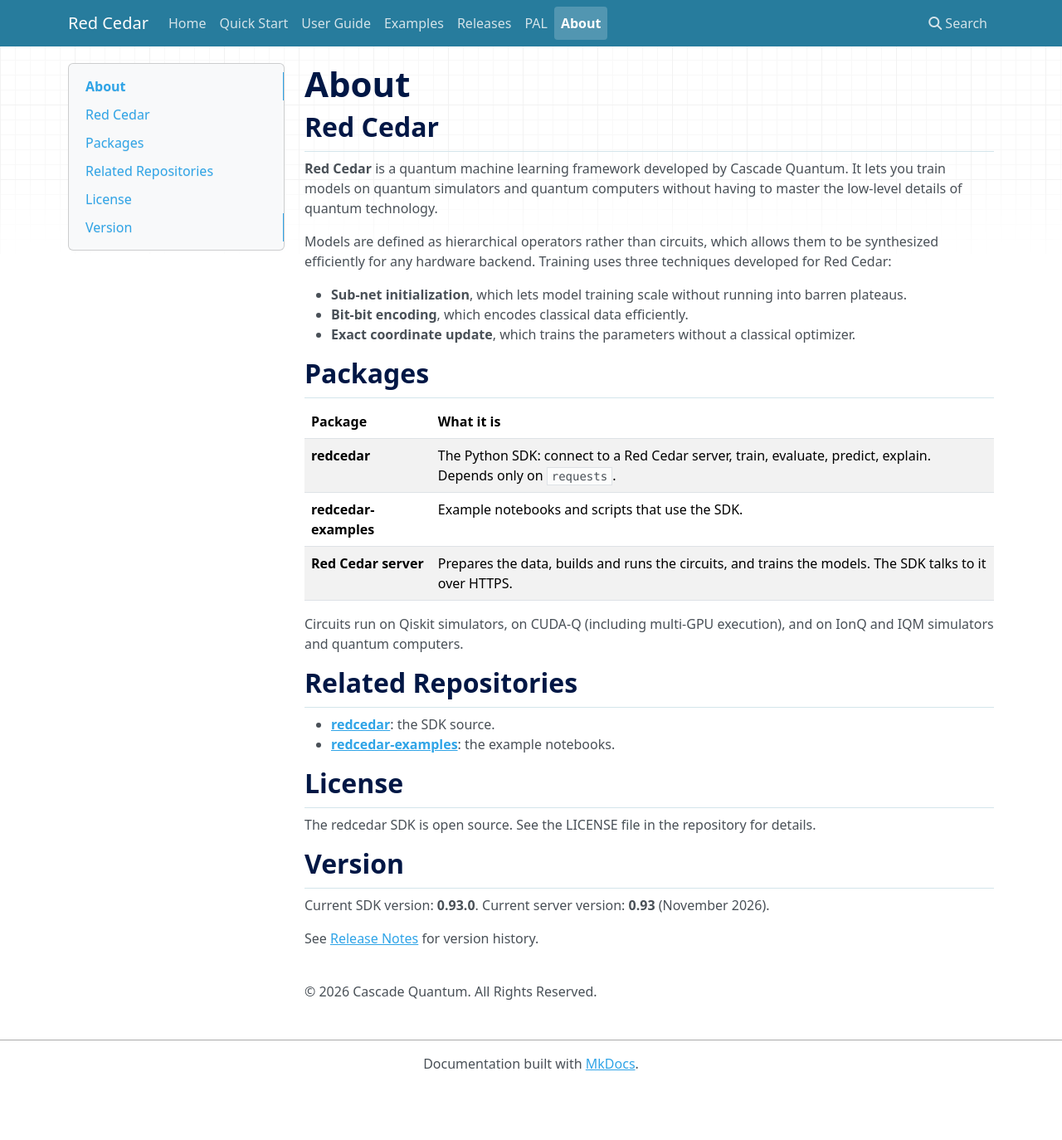
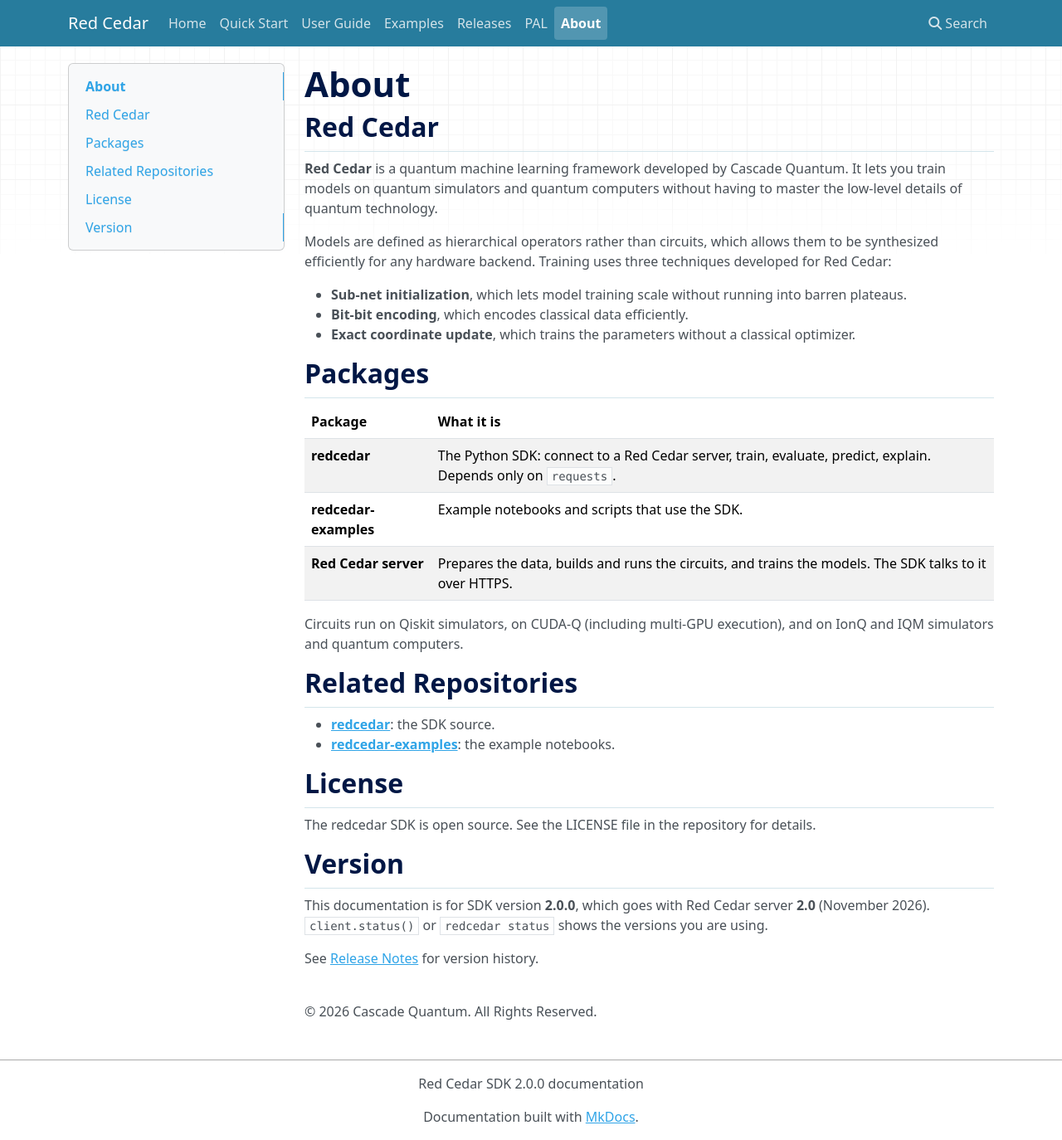
Before and after one commit to coherent-computing/redcedar, an MkDocs documentation site: the page built from doc/docs/about.md, in a window 1280 px wide and 1374 px high. Shown: the whole window at 83% size. Built offline with MkDocs 1.6.1, drawn with Linux system fonts in a browser that asks for light colours; nearby versions of some CDN libraries.

Commit message:
Docs show the SDK version: every page's footer and the About page, from pyproject.toml
- doc/hooks/version.py (an mkdocs hook, no plugin to install): the footer reads
  "Red Cedar SDK 2.0.0 documentation"; pages may write {{ sdk_version }} and
  {{ server_version }}
- About: the Version section said 0.93.0; it now names the SDK and server versions
  from the hook
- The docs workflow also runs when pyproject.toml changes (a version bump)

Co-Authored-By: Claude Opus 5.5 <noreply@anthropic.com>

```diff
--- a/doc/docs/about.md
+++ b/doc/docs/about.md
@@ -34,7 +34,8 @@ The redcedar SDK is open source. See the LICENSE file in the repository for deta
 
 ## Version
 
-Current SDK version: **0.93.0**. Current server version: **0.93** (November 2026).
+This documentation is for SDK version **{{ sdk_version }}**, which goes with Red Cedar server **{{ server_version }}**
+(November 2026). `client.status()` or `redcedar status` shows the versions you are using.
 
 See [Release Notes](./release_notes.md) for version history.
 
--- a/doc/mkdocs.yml
+++ b/doc/mkdocs.yml
@@ -8,6 +8,10 @@ theme: mkdocs
 extra_css:
     - css/custom.css
 
+# The SDK version from pyproject.toml, in every page's footer and the About page
+hooks:
+    - hooks/version.py
+
 nav:
     - Home: index.md
     - Quick Start: quick_start.md
```
Also changed, not shown: doc/hooks/version.py (added, +18 -0 lines), 1 other file.
